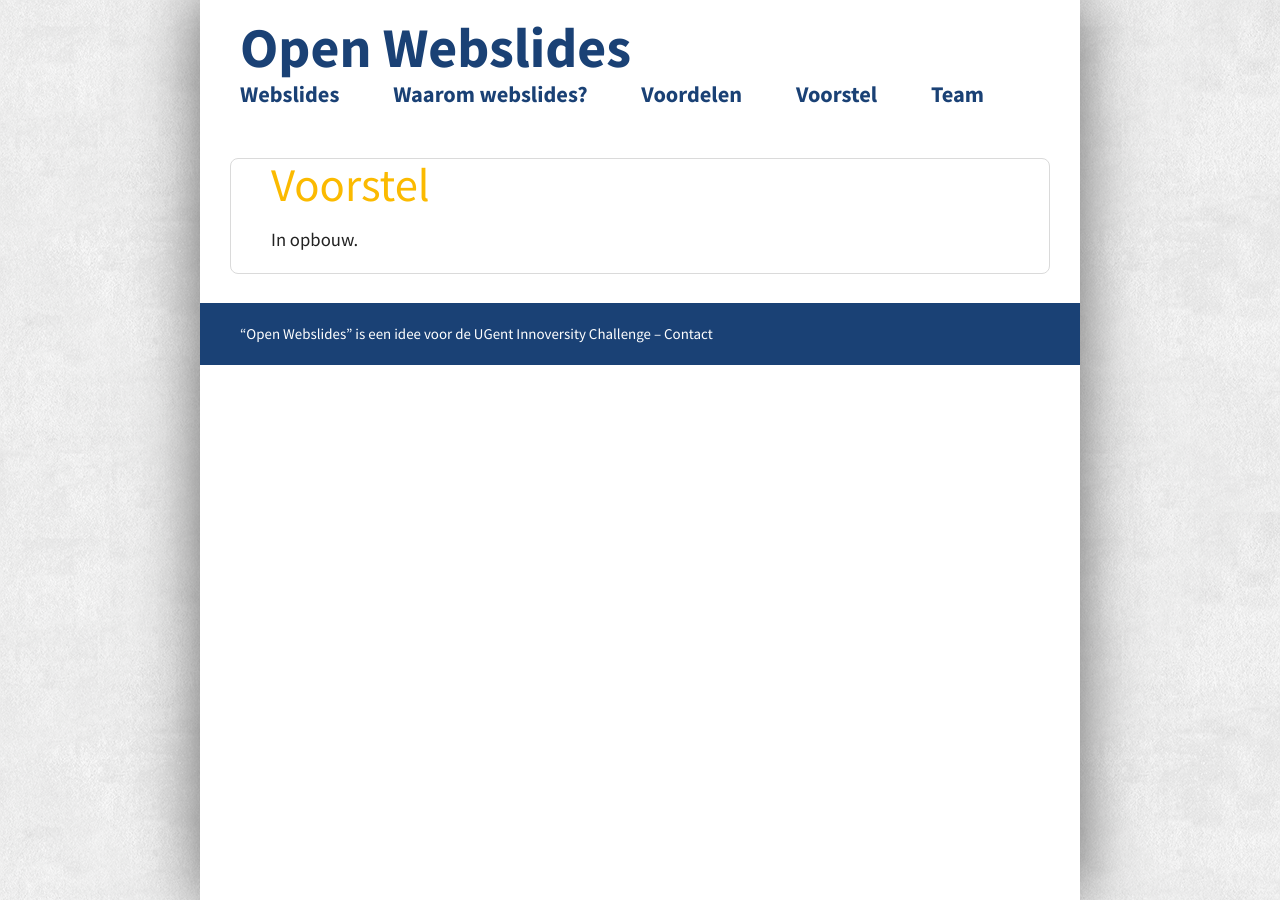
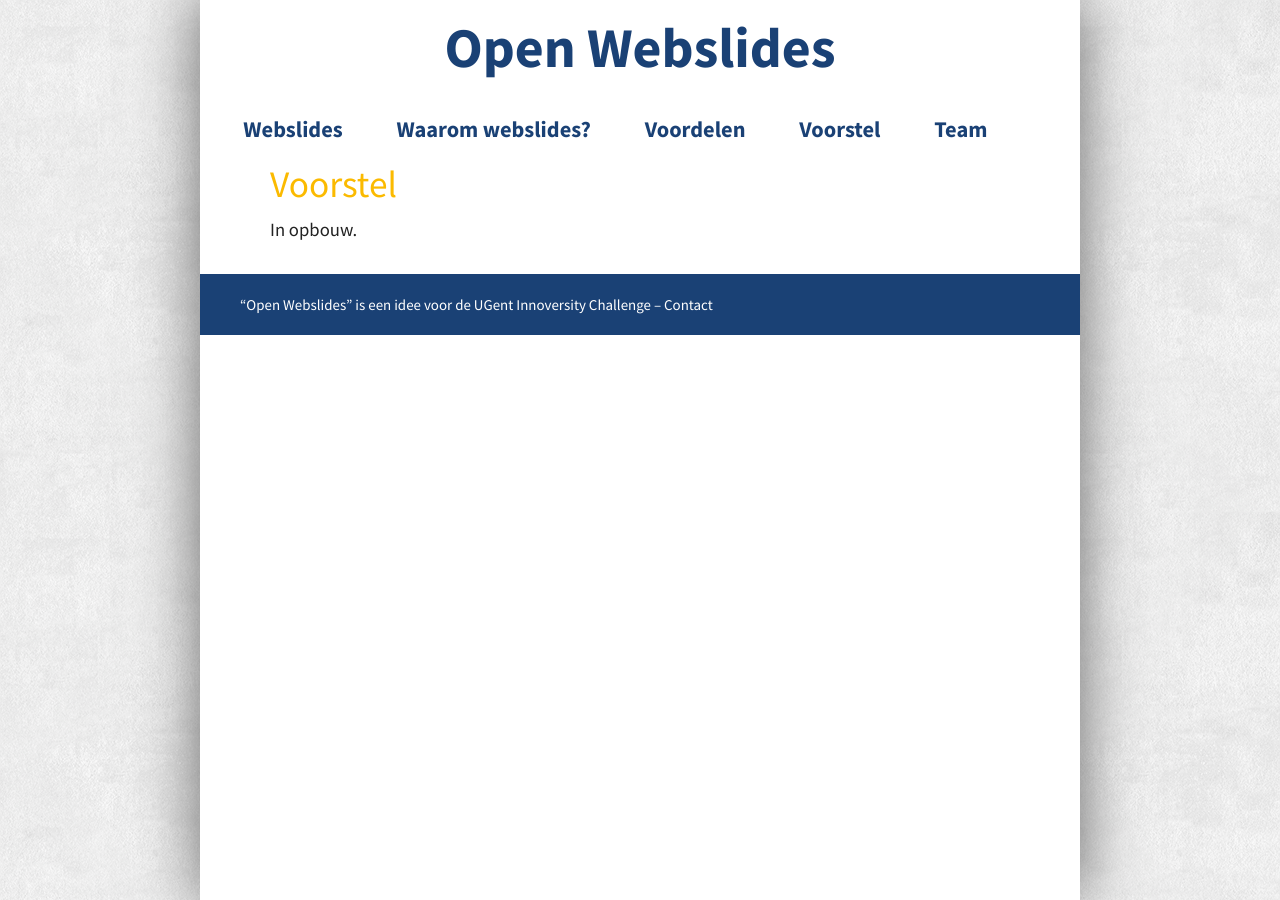
Before and after one commit to OpenWebslides/openwebslides.github.io-old, a Jekyll site: the page built from voorstel.md, in a window 1280 px wide. Built offline with Jekyll 4.4.1, drawn with Linux system fonts in a browser that asks for light colours.

Commit message:
some lay-out changes

```diff
--- a/_sass/_base.scss
+++ b/_sass/_base.scss
@@ -39,7 +39,7 @@
 }
 
 h1 {
-  font-size: 2.5em;
+  font-size: 2em;
   line-height: 1.1em;
   margin: 0 0 .3em;
   color: #fbba00;
--- a/_sass/_layout.scss
+++ b/_sass/_layout.scss
@@ -19,14 +19,14 @@
 
 header {
   padding: 1em $gutter;
-  margin-bottom: 30px;
+  text-align: center;
 
   p {
     font-size: 3em;
     font-weight: bold;
     margin: 0 0 .1em;
     line-height: 1em;
-
+    margin-bottom: 40px;
   }
 }
 
@@ -88,8 +88,6 @@
 
 main {
   padding: 0 $gutter;
-  border: 1px solid #dadada;
-  border-radius: 8px;
   margin-right: 30px;
   margin-left: 30px
 }
```
